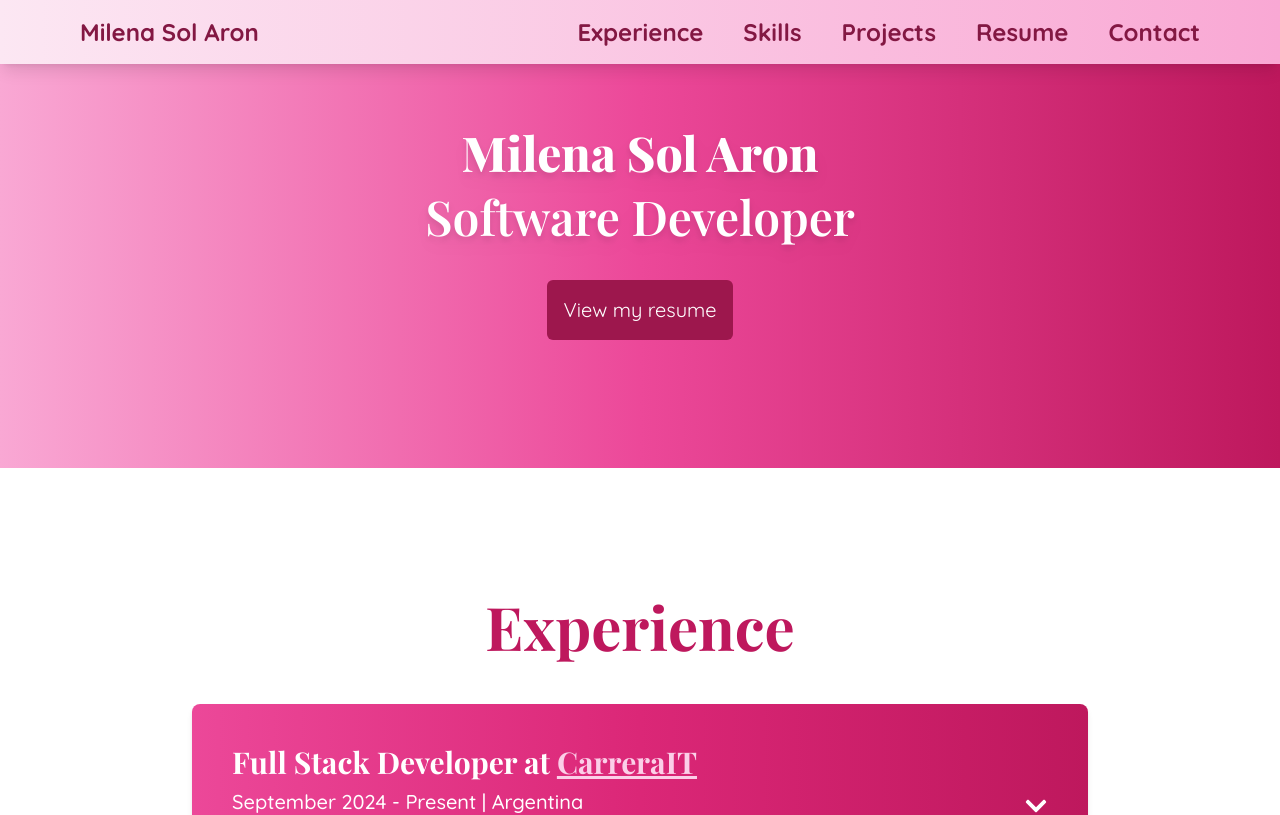
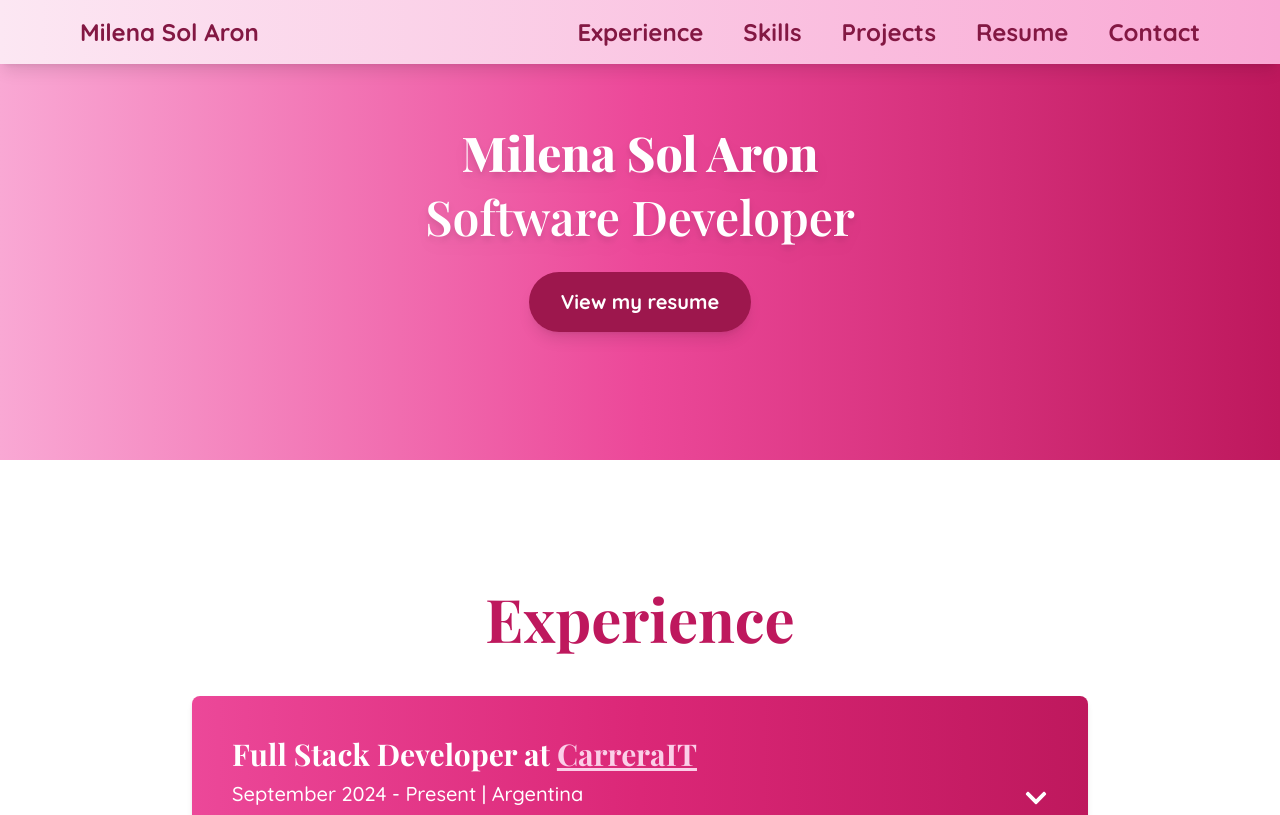
Before and after one commit to aronmilenait/portfolio, a Next.js app in the folder portfolio/: page / in a window 1280 px wide. Shown: the top 815 px of the page. Built offline with nearby package versions, Linux system fonts and the light colour scheme; a web font is replaced by a local one.

Commit message:
Change the CTA's button appearance.

```diff
--- a/portfolio/src/components/Home.tsx
+++ b/portfolio/src/components/Home.tsx
@@ -36,6 +36,15 @@ export const Home = () => {
           >
             Software Developer
           </motion.p>
+          <div className="mt-8 flex justify-center">
+          <a
+  href="/resume"
+  className="bg-gradient-to-r from-pink-600 to-pink-800 text-white text-xl font-bold py-4 px-8 rounded-full shadow-lg hover:shadow-xl hover:scale-105 transition-transform duration-300 ease-in-out hover:bg-gradient-to-l from-pink-800 to-pink-600"
+>
+  View my resume
+</a>
+
+          </div>
         </motion.div>
         {/*
         <motion.div
@@ -50,7 +59,7 @@ export const Home = () => {
         </motion.div>
         */}
 
-       {/* <motion.div
+        {/* <motion.div
           className="text-xl mt-12 text-center grid grid-cols-1 sm:grid-cols-2 lg:grid-cols-2 gap-8"
           {...fadeIn}
         >
@@ -85,14 +94,6 @@ export const Home = () => {
             text="Currently learning AWS Cloud and Software Architecture."
           />
         </motion.div> */}
-        <div className="mt-4 flex justify-center">
-          <a
-            href="/resume"
-            className="bg-pink-800 text-white text-xl p-4 rounded-md hover:bg-pink-700 transition-colors duration-300"
-          >
-            View my resume
-          </a>
-        </div>
       </div>
     </section>
   );
```
